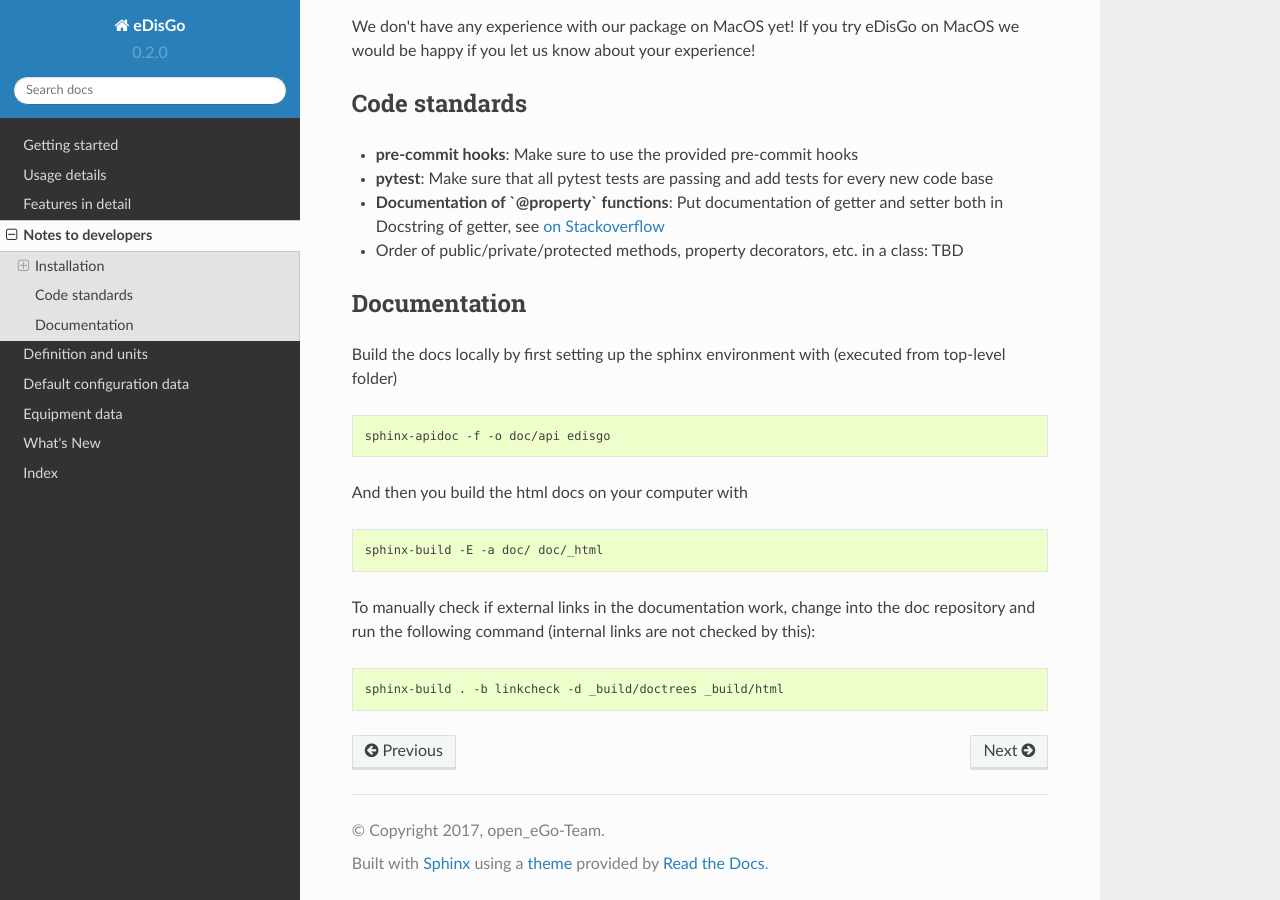
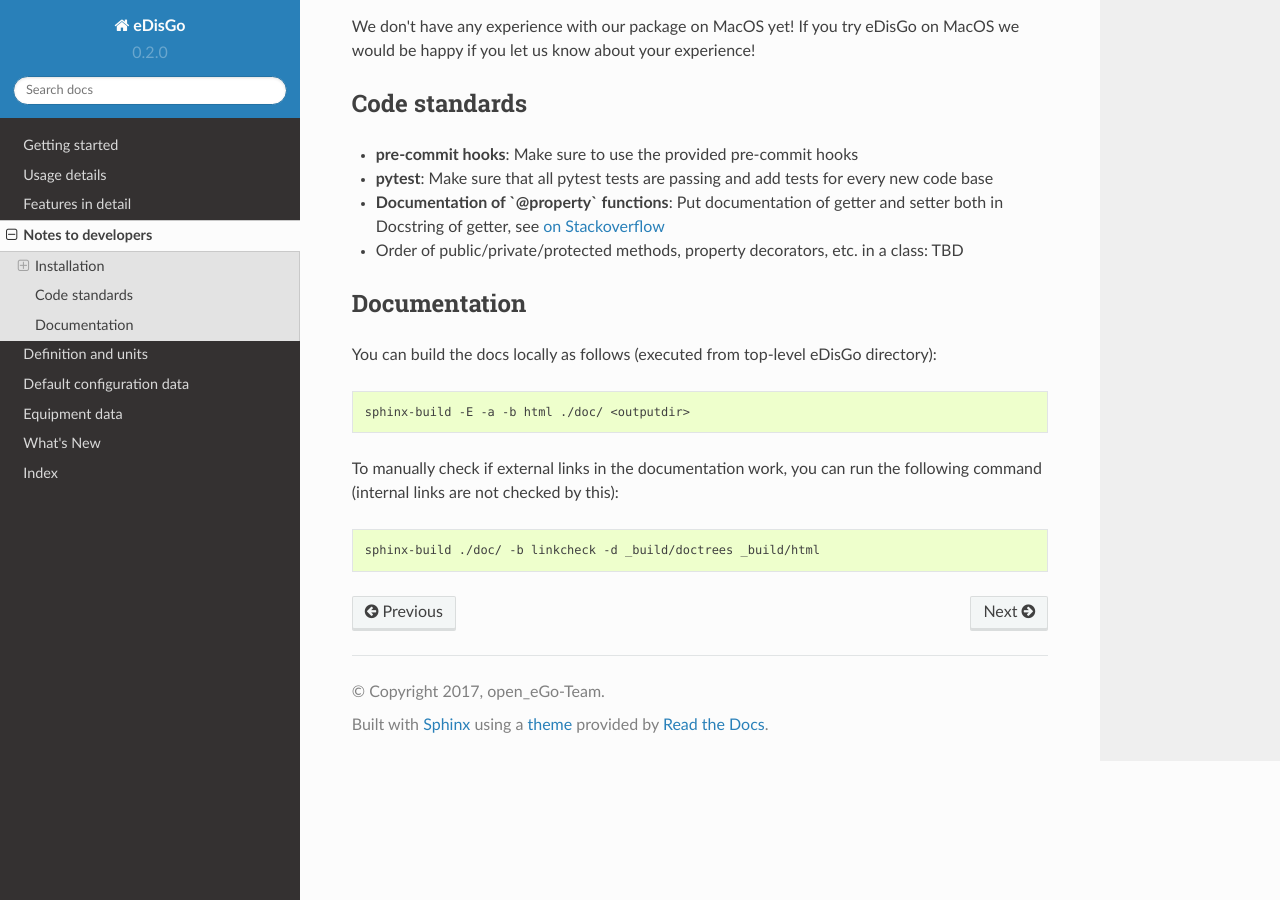
Before and after one commit to openego/eDisGo, a Sphinx documentation site: the page built from doc/dev_notes.rst, in a window 1280 px wide and 900 px high, scrolled down 1012 px. Built offline with Sphinx 7.4.7 and the Read the Docs theme 2.0.0, drawn with Linux system fonts in a browser that asks for light colours; formulas are drawn with MathJax 3.

Commit message:
Adapt instructions on how to build docs

```diff
--- a/doc/dev_notes.rst
+++ b/doc/dev_notes.rst
@@ -70,22 +70,14 @@ Code standards
 Documentation
 -------------
 
-Build the docs locally by first setting up the sphinx environment with (executed
-from top-level folder)
+You can build the docs locally as follows (executed from top-level eDisGo directory):
 
 .. code-block:: bash
 
-    sphinx-apidoc -f -o doc/api edisgo
+    sphinx-build -E -a -b html ./doc/ <outputdir>
 
-And then you build the html docs on your computer with
+To manually check if external links in the documentation work, you can run the following command (internal links are not checked by this):
 
 .. code-block:: bash
 
-    sphinx-build -E -a doc/ doc/_html
-
-To manually check if external links in the documentation work, change into the doc
-repository and run the following command (internal links are not checked by this):
-
-.. code-block:: bash
-
-   sphinx-build . -b linkcheck -d _build/doctrees _build/html
+   sphinx-build ./doc/ -b linkcheck -d _build/doctrees _build/html
```
